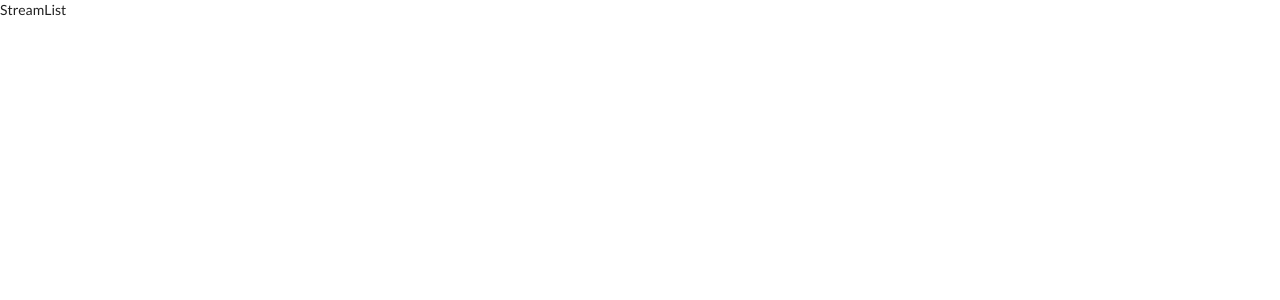
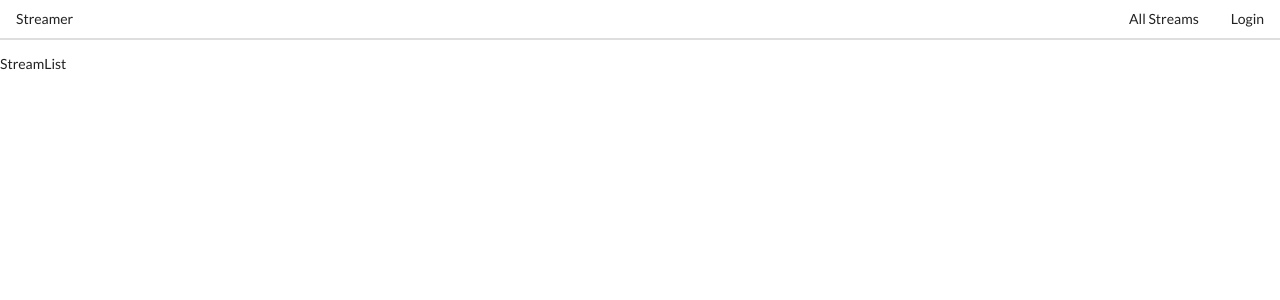
Before and after one commit to nadinejuraschek/StreamingWebsite, a React (Create React App) app in the folder client/: page / in a window 1280 px wide. Shown: the top 300 px of the page. Built offline with nearby package versions, Linux system fonts and the light colour scheme.

Commit message:
added header with navbar links

```diff
--- a/client/src/components/App.js
+++ b/client/src/components/App.js
@@ -2,9 +2,10 @@ import React from 'react';
 
 // npm react-router-dom imports
 // all <a></a> tags should be replaced with <Link />
-import { BrowserRouter, Route, Link } from 'react-router-dom';
+import { BrowserRouter, Route } from 'react-router-dom';
 
 // import components
+import Header from './Header';
 import StreamCreate from './streams/StreamCreate';
 import StreamDelete from './streams/StreamDelete';
 import StreamEdit from './streams/StreamEdit';
@@ -16,6 +17,7 @@ const App = () => {
         <div>
             <BrowserRouter>
                 <div>
+                    <Header />
                     <Route path='/' exact component={StreamList} />
                     <Route path='/streams/new' exact component={StreamCreate} />
                     <Route path='/streams/edit' exact component={StreamEdit} />
--- /dev/null
+++ b/client/src/components/Header.js
@@ -0,0 +1,18 @@
+import React from 'react';
+import { Link } from 'react-router-dom';
+
+const Header = () => {
+    return (
+        <div className='ui secondary pointing menu'>
+                <Link to='/' className='item'>
+                    Streamer
+                </Link>
+            <div className='right menu'>
+                <Link to='/' className='item'>All Streams</Link>
+                <Link to='/' className='item'>Login</Link>
+            </div>
+        </div>
+    );
+};
+
+export default Header;
```
